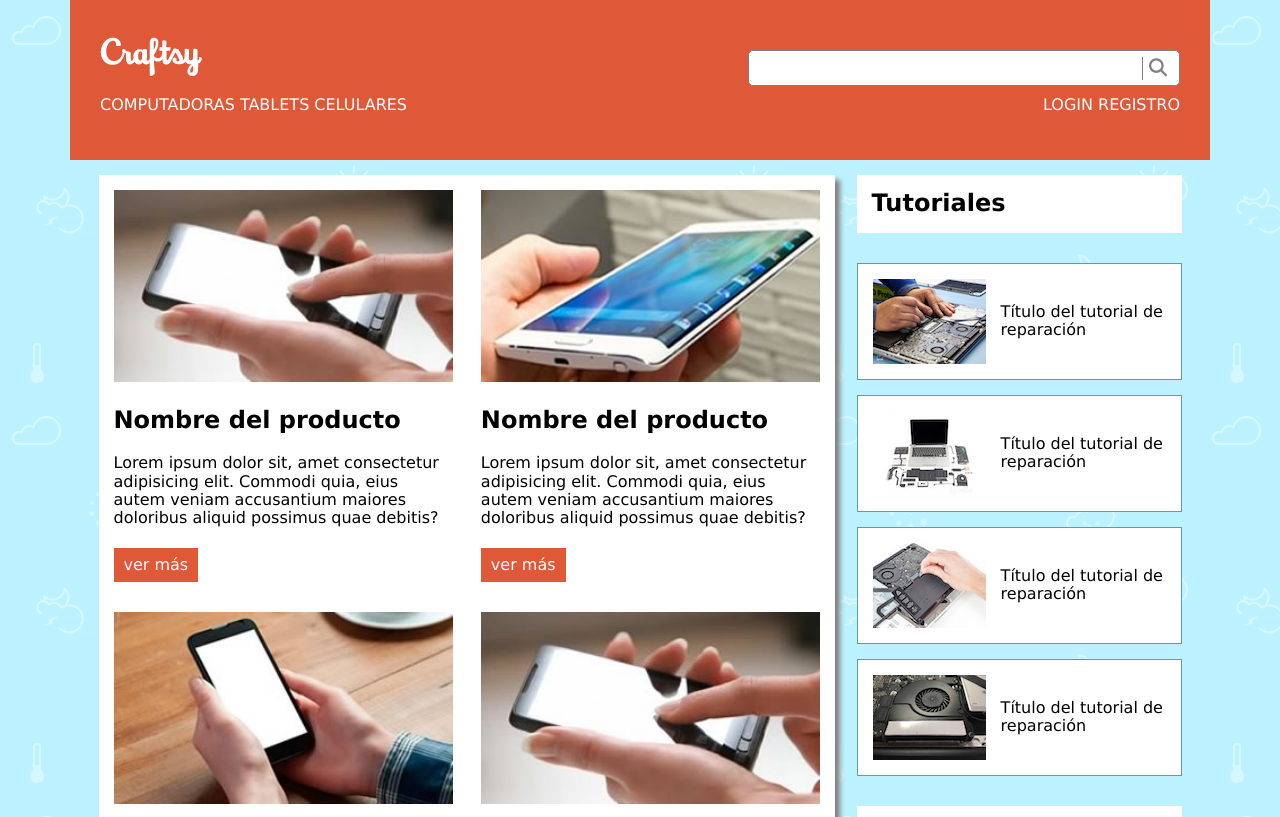
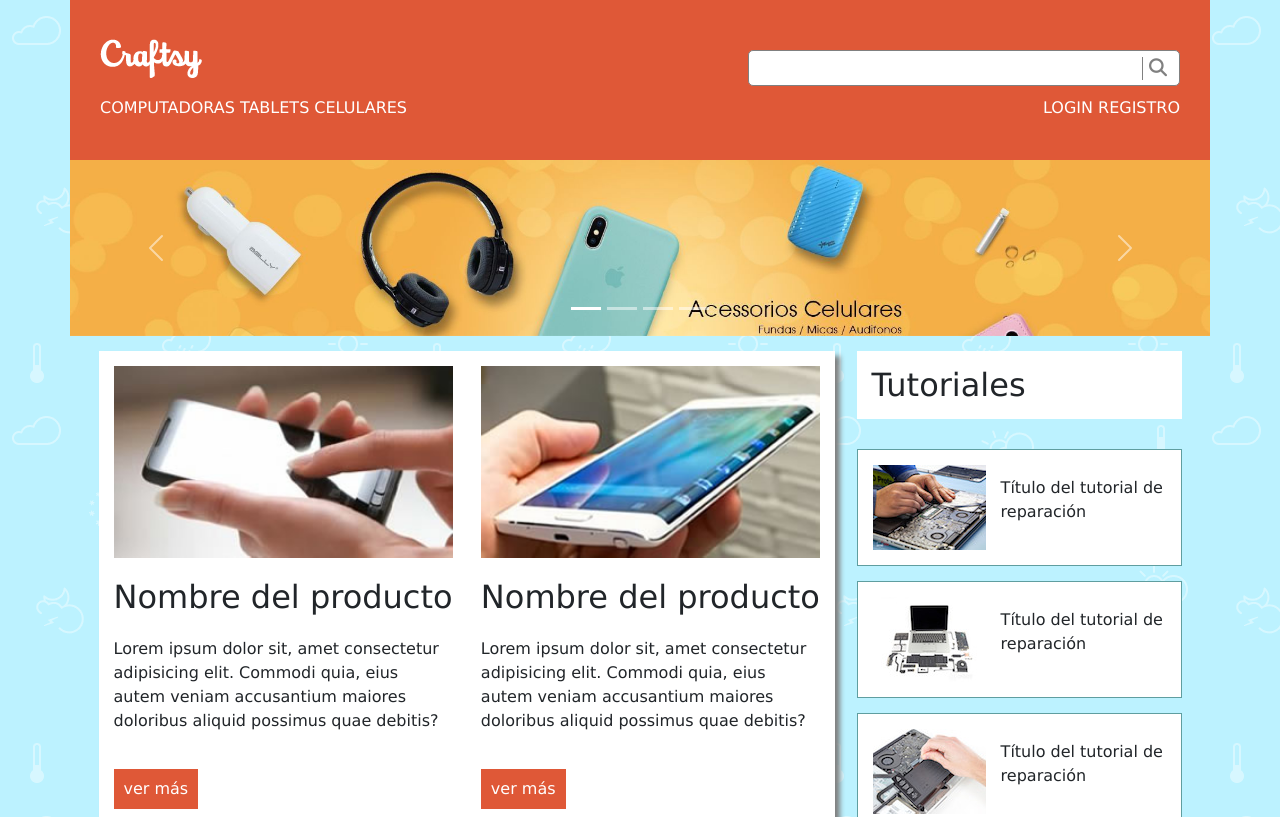
Before and after one commit to Comision15/craftsy, a website: page views/home.html in a window 1280 px wide. Shown: the top 817 px of the page. Drawn offline with nearby package versions, Linux system fonts and the light colour scheme.

Commit message:
add carousel banner

```diff
--- a/public/css/home.css
+++ b/public/css/home.css
@@ -91,6 +91,10 @@
     border-left: 1px solid grey;
 }
 
+/* banner */
+.home__section--banner{
+    display: none;
+}
 
 /* home | products */
 .home__main__section--products {
@@ -190,13 +194,30 @@
     order: 1;
 }
 
+ /* home | banner */
+.home__section--banner{
+    display: block;
+}
 
+.home__main__img--banner {
+    background-repeat: no-repeat;
+    background-position: top center;
+    background-size: 100%;
+    height: 22vh;
+}
+#img-banner0{
+    background-image: url('/images/banner/banner_1.jpg');
+}
+#img-banner1{
+    background-image: url('/images/banner/banner_2.jpg');
+}
+#img-banner2{
+    background-image: url('/images/banner/banner_3.jpg');
+}
+#img-banner3{
+    background-image: url('/images/banner/banner_4.jpg');
+}
 
-    /* home */
-   /*  .home__main {
-        margin: 0;
-    }
- */
     /* home | products */
     .home__main__section--products {
         justify-content: space-between;
--- a/views/home.html
+++ b/views/home.html
@@ -7,6 +7,7 @@
     <meta name="viewport" content="width=device-width, initial-scale=1.0">
     <title>Craftsy | Home</title>
     <script src="https://kit.fontawesome.com/ae7c764a16.js" crossorigin="anonymous"></script>
+    <link href="https://cdn.jsdelivr.net/npm/bootstrap@5.2.0/dist/css/bootstrap.min.css" rel="stylesheet" integrity="sha384-gH2yIJqKdNHPEq0n4Mqa/HGKIhSkIHeL5AyhkYV8i59U5AR6csBvApHHNl/vI1Bx" crossorigin="anonymous">
     <link rel="stylesheet" href="/css/styles.css">
 </head>
 
@@ -46,7 +47,36 @@
             <button type="submit"><i class="fa-solid fa-magnifying-glass"></i></button>
         </form>
     </header>
+      <section class="home__section--banner">
+            <div id="carouselExampleIndicators" class="carousel slide" data-bs-ride="true">
+                <div class="carousel-indicators">
+                  <button type="button" data-bs-target="#carouselExampleIndicators" data-bs-slide-to="0" class="active" aria-current="true" aria-label="Slide 1"></button>
+                  <button type="button" data-bs-target="#carouselExampleIndicators" data-bs-slide-to="1" aria-label="Slide 2"></button>
+                  <button type="button" data-bs-target="#carouselExampleIndicators" data-bs-slide-to="2" aria-label="Slide 3"></button>
+                  <button type="button" data-bs-target="#carouselExampleIndicators" data-bs-slide-to="3" aria-label="Slide 4"></button>
+                </div>
+                <div class="carousel-inner">
+                  <div class="carousel-item home__main__img--banner active" id="img-banner0">
+                  </div>
+                  <div class="carousel-item home__main__img--banner" id="img-banner1">
+                  </div>
+                  <div class="carousel-item home__main__img--banner" id="img-banner2">
+                  </div>
+                  <div class="carousel-item home__main__img--banner" id="img-banner3">
+                  </div>
+                </div>
+                <button class="carousel-control-prev" type="button" data-bs-target="#carouselExampleIndicators" data-bs-slide="prev">
+                  <span class="carousel-control-prev-icon" aria-hidden="true"></span>
+                  <span class="visually-hidden">Previous</span>
+                </button>
+                <button class="carousel-control-next" type="button" data-bs-target="#carouselExampleIndicators" data-bs-slide="next">
+                  <span class="carousel-control-next-icon" aria-hidden="true"></span>
+                  <span class="visually-hidden">Next</span>
+                </button>
+              </div>
+        </section>
     <main class="home__main">
+
         <section class="home__main__section--products general__main__section">
             <article class="home__main__section__article--product">
 
@@ -136,6 +166,7 @@
             </section>
         </aside>
     </main>
+    <script src="https://cdn.jsdelivr.net/npm/bootstrap@5.2.0/dist/js/bootstrap.bundle.min.js" integrity="sha384-A3rJD856KowSb7dwlZdYEkO39Gagi7vIsF0jrRAoQmDKKtQBHUuLZ9AsSv4jD4Xa" crossorigin="anonymous"></script>
 </body>
 
 </html>
```
Also changed, not shown: public/images/banner/banner_1.jpg (added), public/images/banner/banner_2.jpg (added), public/images/banner/banner_3.jpg (added), public/images/banner/banner_4.jpg (added).
